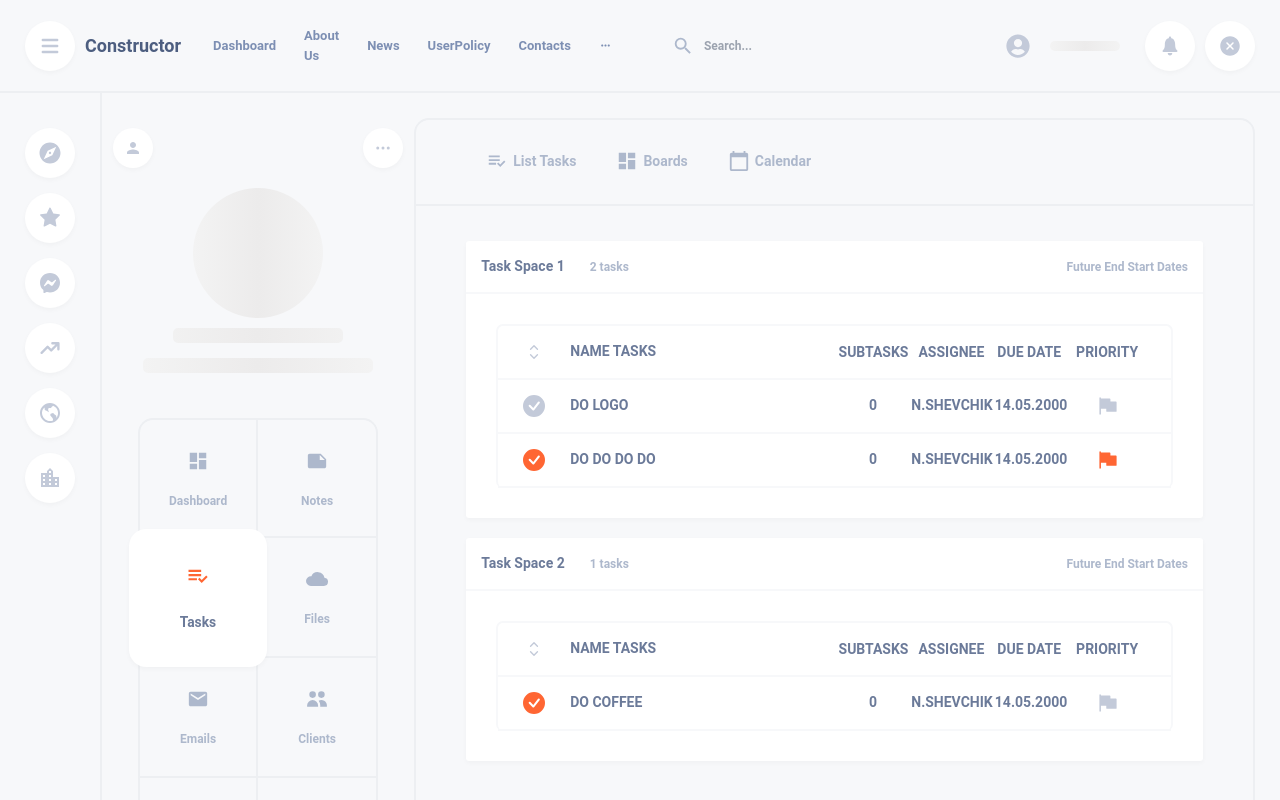
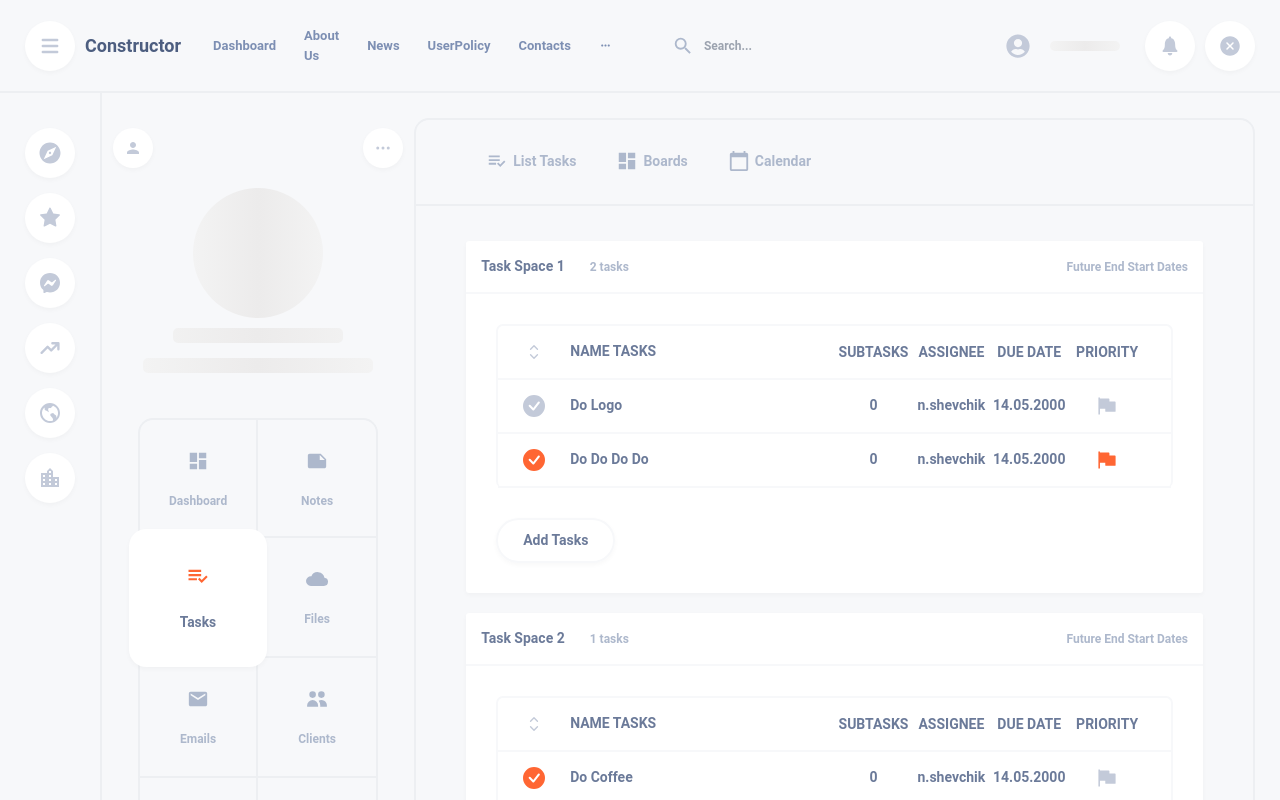
Before and after one commit to NShevchik/nextjsweek, a Next.js app: page /dashboard/tasks in a window 1280 px wide. Shown: the top 800 px of the page. Built offline with nearby package versions, Linux system fonts and the light colour scheme; no server answers.

Commit message:
add-new-task

```diff
--- a/components/Tasks/TaskListItem.tsx
+++ b/components/Tasks/TaskListItem.tsx
@@ -6,7 +6,7 @@ import { ITask } from '../../types/types'
 const TaskListItem = ({ task, setDone, changePriotiry }: { task: ITask, setDone: VoidFunction, changePriotiry: VoidFunction }) => {
     return (
         <div className='border-b-2 border-b-background'>
-            <div className='px-[25px] py-[15px] text-[14px] uppercase flex flex-row items-center text-whale-bowhead'>
+            <div className='px-[25px] py-[15px] text-[14px] flex flex-row items-center text-whale-bowhead'>
                 <div className='w-[50%] flex flex-row'>
                     <div className='text-[22px] text-whale-killer pr-[25px] cursor-pointer' onClick={setDone}>
                         {task.done
--- a/components/Tasks/TasksList.tsx
+++ b/components/Tasks/TasksList.tsx
@@ -1,12 +1,24 @@
-import React from 'react'
-import { useTasks } from '../../store/store'
-import { ITask, ITaskSpace } from '../../types/types'
+import React, { useState } from 'react'
+import { MdClose, MdDone } from 'react-icons/md'
+import { useTasks, useUsers } from '../../store/store'
+import { ITask, ITaskSpace, IUser } from '../../types/types'
 import TaskListItem from './TaskListItem'
 import TasksListHeader from './TasksListHeader'
 
 const TasksList = ({ tasks, taskSpace }: { tasks: Array<ITask>, taskSpace: ITaskSpace }) => {
+    const usersState = useUsers((state) => state.usersState)
+    const user = usersState ? usersState[0] : null;
+    const [addTask, setAddTask] = useState(false)
+    const [taskText, setTaskText] = useState('')
     const setPriorityTask = useTasks((state) => state.setPriorityTask)
     const setDoneTask = useTasks((state) => state.setDoneTask)
+    const addNewTask = useTasks((state) => state.addNewTask)
+
+    function clickAddNewTask(taskSpace: any, taskText: string, user: IUser | null) {
+        addNewTask(taskSpace.id, taskText, user)
+        setTaskText('')
+        setAddTask(false)
+    }
 
     function setDone(taskSpace: any, task: ITask) {
         setDoneTask(taskSpace.id, task.id)
@@ -24,6 +36,22 @@ const TasksList = ({ tasks, taskSpace }: { tasks: Array<ITask>, taskSpace: ITask
                     })}
                 </div>
             </div>
+            {addTask ?
+                <div className='flex flex-row mt-[30px] items-center'>
+                    <input value={taskText} onChange={(event) => setTaskText(event?.target.value)} type="text" className=' outline-whale-bowhead text-whale-bowhead text-[14px] border-2 rounded-[30px] inline-block px-[25px] py-[10px] border-background shadow-soft' placeholder='Task text...' />
+                    <button className='ml-[10px] text-[30px] text-orange' onClick={() => clickAddNewTask(taskSpace, taskText, user)}>
+                        <MdDone />
+                    </button>
+                    <button className='ml-[10px] text-[24px]' onClick={() => setAddTask(!addTask)}>
+                        <MdClose />
+                    </button>
+                </div>
+                :
+                <button onClick={() => setAddTask(!addTask)} className='mt-[30px] text-whale-bowhead text-[14px] border-2 rounded-[30px] inline-block px-[25px] py-[10px] border-background shadow-soft'>
+                    Add Tasks
+                </button>
+            }
+
         </div>
     )
 }
--- a/store/store.tsx
+++ b/store/store.tsx
@@ -1,7 +1,8 @@
 import axios from 'axios'
 import create, { StoreApi, UseBoundStore } from 'zustand'
 import { tasksArray } from '../mocks/tasks/tasks'
-import { ITask, ITaskSpace, IUser, IUseTasksStore, UsersState } from '../types/types'
+import { ITaskSpace, IUser, IUseTasksStore, UsersState } from '../types/types'
+import { nanoid as id } from 'nanoid'
 
 export const useUsers = create<UsersState<IUser>>((set) => ({
     usersState: null,
@@ -31,7 +32,6 @@ export const useNotes: UseBoundStore<StoreApi<any>> = create((set) => ({
     changeNoteDate: async (noteData: string, urlDel: string, urlPost: string) => {
         await axios.delete(urlDel)
         await axios.post(urlPost, noteData)
-            .then((response) => console.log(response))
             .then(() => useNotes.getState().fetch('https://638f1f119cbdb0dbe31da265.mockapi.io/folders'))
     }
 }))
@@ -79,6 +79,25 @@ export const useTasks: UseBoundStore<StoreApi<IUseTasksStore>> = create((set) =>
                 return space;
             })
         }
+    }),
+    addNewTask: (taskSpaceId, taskText, user) => set((state: any) => {
+        return {
+            tasksState: state.tasksState.map((space: ITaskSpace) => {
+                if (taskSpaceId === space.id) {
+                    return {
+                        ...space,
+                        tasks: [...space.tasks, {
+                            name: taskText,
+                            id: id(),
+                            assignee: user ? user.username : "",
+                            priority: false,
+                            done: false
+                        }]
+                    }
+                }
+                return space;
+            })
+        }
     })
 }))
 
--- a/types/types.tsx
+++ b/types/types.tsx
@@ -37,5 +37,6 @@ export interface ITask {
 export interface IUseTasksStore {
     tasksState: Array<ITaskSpace>,
     setDoneTask: (taskSpaceId: string, taskId: string) => void,
-    setPriorityTask: (taskSpaceId: string, taskId: string) => void
+    setPriorityTask: (taskSpaceId: string, taskId: string) => void,
+    addNewTask: (taskSpaceId: string, taskText: string, user: IUser | null) => void
 }
```
